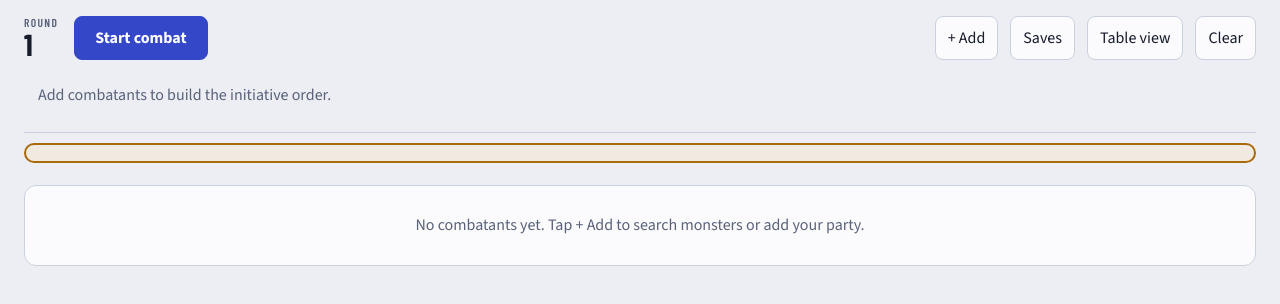
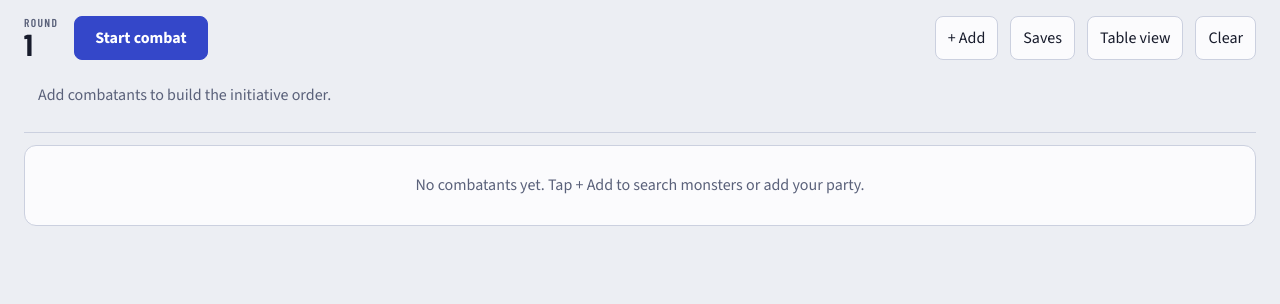
Before and after one commit to landstr0m/Encounters, a plain HTML site: page index.html in a window 1280 px wide. Drawn offline with Linux system fonts and the light colour scheme.

Commit message:
Bug-fix, encounter notes not hiding correctly

```diff
--- a/index.html
+++ b/index.html
@@ -29,6 +29,7 @@
   --accent:#8c9bff; --accent-ink:#0e1226; --ok:#4cc38a; --warn:#e0a84a; --bad:#ff7a6b; color-scheme:dark;
 }
 *{box-sizing:border-box}
+[hidden]{display:none!important}
 body{background:var(--bg);color:var(--ink);font-family:var(--body);font-size:16px;line-height:1.4;
   padding-left:max(16px,env(safe-area-inset-left,0px));padding-right:max(16px,env(safe-area-inset-right,0px));padding-block:0 40px}
 body.padon{padding-bottom:345px}
@@ -576,8 +577,8 @@ function fxRow(c){
 }
 function renderTable(){
   var h='';
-  var ev=$('#env');ev.hidden=!(S.envName||S.envNote);
-  if(!ev.hidden)ev.innerHTML='<div><b>'+esc(S.envName||'Notes')+'</b>'+(S.envNote?'\n'+esc(S.envNote):'')+'</div><button data-act="envx" aria-label="Hide encounter notes">Hide</button>';
+  var ev=$('#env');ev.hidden=!String(S.envNote||'').trim();
+  if(!ev.hidden)ev.innerHTML='<div><b>'+esc(S.envName||'Notes')+'</b>\n'+esc(S.envNote)+'</div><button data-act="envx" aria-label="Hide encounter notes">Hide</button>';
   var sb=$('#svb');sb.hidden=ui.sv<0;
   if(ui.sv>=0)sb.innerHTML='<b>Saving throw:</b>'+AB.map(function(a,i){return '<button data-act="sv" data-n="'+i+'" class="'+(i===ui.sv?'on':'')+'">'+a+'</button>';}).join('')+'<button data-act="sv" data-n="-1" aria-label="Hide saves">Hide</button><span class="muted" style="font-size:.8rem">Shaded = proficient</span>';
   var pcs=S.list.filter(function(c){return c.kind==='pc';});
```
